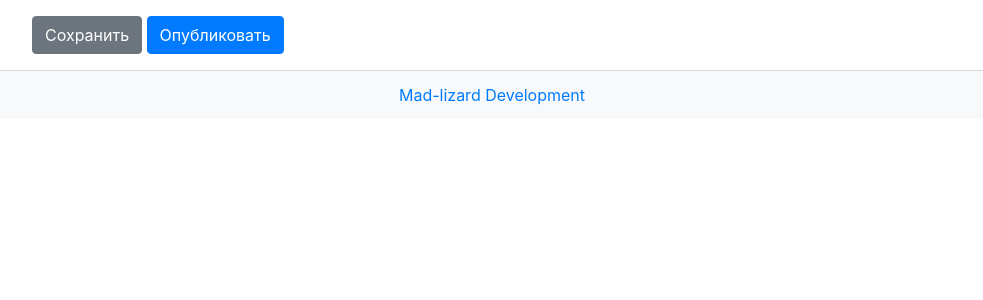
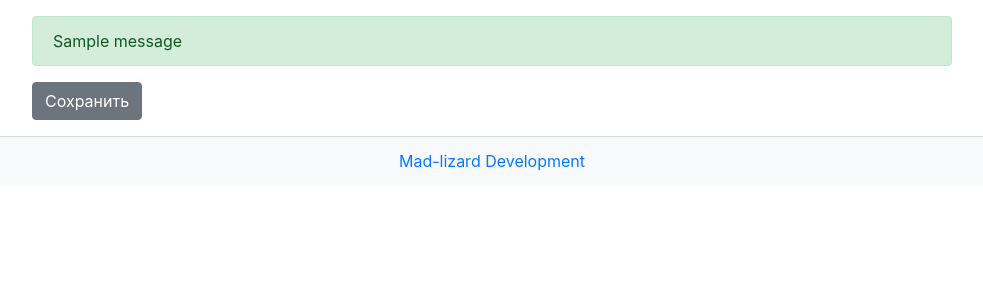
Before and after one commit to Mad-Lizard/kiborg-heart, a Django app: template recovery/templates/recovery/add_post.html in a window 1280 px wide. Shown: the part 78-378 px from the top of the page, without its empty margins (148-1131 px from the left). Run offline with Django 3.2, Linux system fonts and the light colour scheme; the template is opened without the code that fills it, so the values that code supplies are empty; tables that the repository leaves empty hold one stand-in row (values such as "Sample post"); one stand-in notice (Sample message) is shown; some libraries are stand-ins or nearby versions.

Commit message:
Add IntegrityError exeption handling, unique title+author

```diff
--- a/recovery/forms.py
+++ b/recovery/forms.py
@@ -24,5 +24,4 @@ class PostCreationForm(ModelForm):
                 attrs={
                     'placeholder': 'Введите статью',
                     }),
-
             }
--- a/recovery/templates/recovery/add_post.html
+++ b/recovery/templates/recovery/add_post.html
@@ -4,11 +4,29 @@
 
 {% block content %}
 
+{% if messages %}
+    {% for message in messages %}
+        {% if message.tags == 'success' %}
+            <div class="alert alert-success" role="alert">
+                {{ message }}
+            </div>
+        {% endif %}
+        {% if message.tags == 'error' %}
+            <div class="alert alert-danger" role="alert">
+                {{ message }}
+            </div>
+        {% endif %}
+    {% endfor %}
+{% endif %}
+
 <form method="POST" class="post-form">{% csrf_token %}
     <div class="form-group">
         {{ form|crispy }}
-        <button id="save" type="submit" class="btn btn-secondary">Сохранить</button>
-        <button id="publish" type="submit" class="btn btn-primary">Опубликовать</button>
+
+        <button id="save" type="submit" class="btn btn-secondary" value="save">
+            Сохранить
+        </button>
+
     </div>
 </form>
 
```
Also changed, not shown: recovery/models.py (+9 -4 lines), recovery/views.py (+25 -11 lines).
